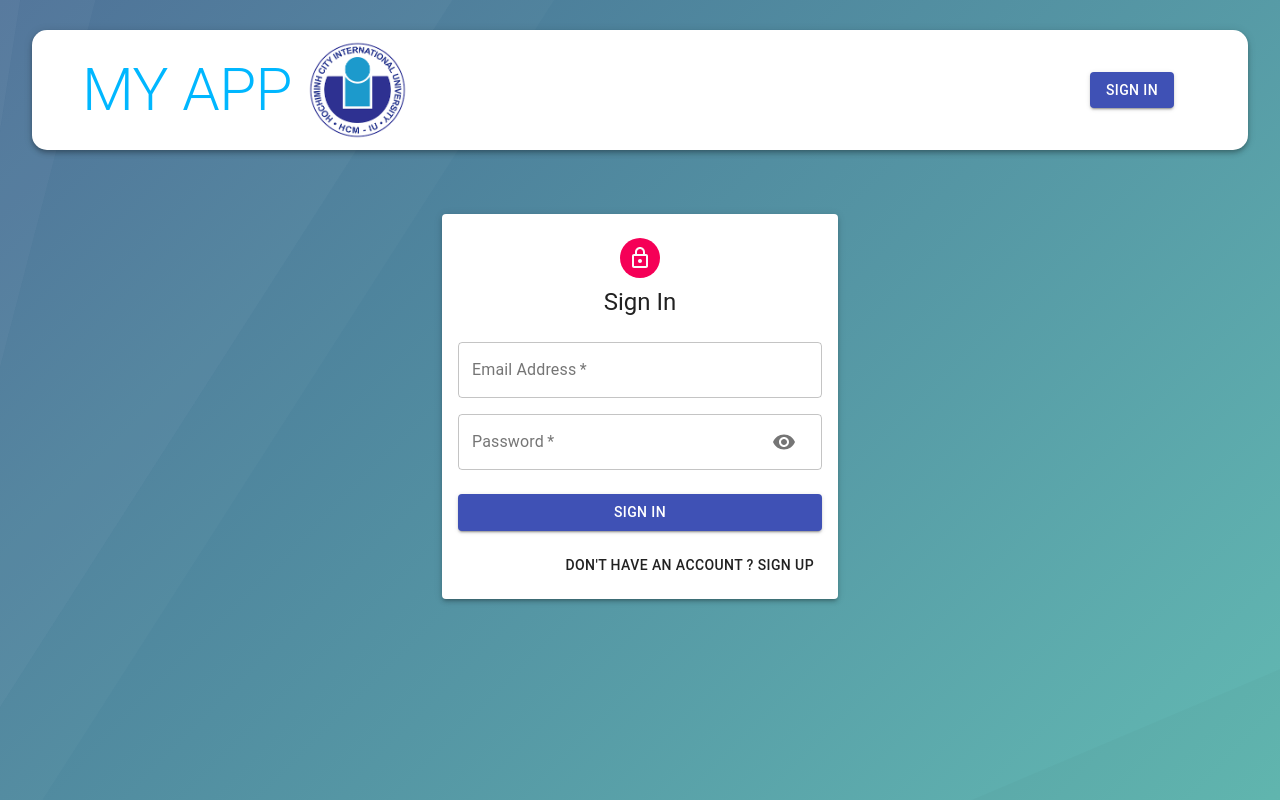
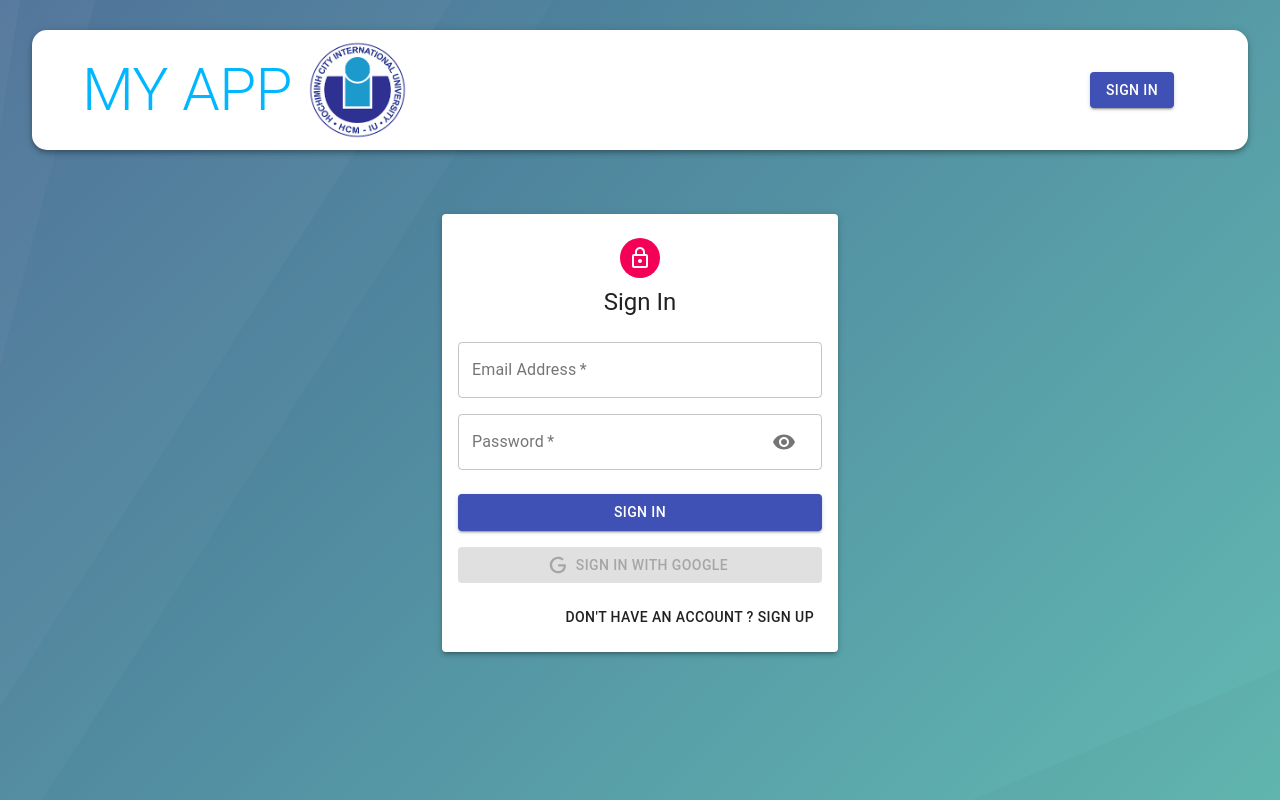
Before and after one commit to HTD2k1/ITPMDemo-Server, a React (Create React App) app in the folder client/: page /auth in a window 1280 px wide. Built offline with nearby package versions, Linux system fonts and the light colour scheme.

Commit message:
Add Google account login/logout

```diff
--- a/client/src/components/Auth/Auth.js
+++ b/client/src/components/Auth/Auth.js
@@ -6,19 +6,38 @@
   Grid,
   Typography,
   Container,
-  TextField,
 } from "@material-ui/core";
 import LockOutlinedIcon from "@material-ui/icons/LockOutlined";
 import useStyles from "./styles";
 import Input from "./Input";
+import { GoogleLogin } from "react-google-login";
+import Icon from './Icon';
+import { useDispatch } from 'react-redux';
+import { useHistory } from "react-router-dom";
 
 const Auth = () => {
   const classes = useStyles();
+  const dispatch = useDispatch();
+  const history = useHistory();
   const [showPassword, setShowPassword] = useState(false);
   const handleShowPassword = () => {
     setShowPassword((prevShowPassword) => !prevShowPassword);
   };
   const [isSignup, setIsSignup] = useState(false);
+  const googleSuccess = async (res) =>{
+    const result = res?.profileObj;
+    const token = res?.tokenId;
+    try {
+      dispatch({type: 'AUTH', data: {result,token}})
+      history.push('/');
+    } catch (error) {
+      console.log(error);
+    }
+  };
+  const googleFailure = (error) =>{
+    console.log(error);
+    console.log("Google Sign In Unsuccessful");
+  };
   const handleSubmit = () => {};
   const handleChange = () => {};
   const switchMode = () => {
@@ -81,6 +100,17 @@
           >
             {isSignup ? "Sign Up" : "Sign In"}
           </Button>
+          <GoogleLogin
+            clientId="739787854968-lg7l9j1ivtebqtjck1r4212qada3d8td.apps.googleusercontent.com"
+            render={(renderProps) => (
+              <Button className={classes.googleButton} color="primary" fullWidth onClick={renderProps.onClick} disabled={renderProps.disabled} startIcon={<Icon />} variant="contained">
+                Sign In With Google
+              </Button>
+            )}
+            onSuccess={googleSuccess}
+            onFailure={googleFailure}
+            cookiePolicy='single_host_origin'
+          />
           <Grid container justifyContent="flex-end">
             <Grid item>
               <Button onClick={switchMode}>
--- /dev/null
+++ b/client/src/components/Auth/Icon.js
@@ -0,0 +1,12 @@
+import React from 'react';
+
+const icon = () => (
+  <svg style={{ width: '20px', height: '20px' }} viewBox="0 0 24 24">
+    <path
+      fill="currentColor"
+      d="M21.35,11.1H12.18V13.83H18.69C18.36,17.64 15.19,19.27 12.19,19.27C8.36,19.27 5,16.25 5,12C5,7.9 8.2,4.73 12.2,4.73C15.29,4.73 17.1,6.7 17.1,6.7L19,4.72C19,4.72 16.56,2 12.1,2C6.42,2 2.03,6.8 2.03,12C2.03,17.05 6.16,22 12.25,22C17.6,22 21.5,18.33 21.5,12.91C21.5,11.76 21.35,11.1 21.35,11.1V11.1Z"
+    />
+  </svg>
+);
+
+export default icon;
--- a/client/src/components/Auth/Input.js
+++ b/client/src/components/Auth/Input.js
@@ -2,7 +2,6 @@
 import {
   TextField,
   Grid,
-  InputAdonment,
   IconButton,
   InputAdornment,
 } from "@material-ui/core";
@@ -30,15 +29,15 @@
         autoFocus={autoFocus}
         type={type}
         InputProps={
-          name === "password" && {
+          name === "password" ? {
             endAdornment: (
               <InputAdornment position="end">
                 <IconButton onClick={handleShowPassword}>
                   {type === "password" ? <Visibility /> : <VisibilityOff />}
                 </IconButton>
               </InputAdornment>
-            ),
-          }
+            )
+          }:null
         }
       />
     </Grid>
--- a/client/src/components/Navbar/Navbar.js
+++ b/client/src/components/Navbar/Navbar.js
@@ -1,13 +1,28 @@
-import React from "react";
+import React, {useState, useEffect} from "react";
+import { useDispatch } from "react-redux";
 import { AppBar, Avatar, Button, Toolbar, Typography } from "@material-ui/core";
-import { Link } from "react-router-dom";
+import { Link, useHistory, useLocation } from "react-router-dom";
 import useStyles from "./styles";
 
 import IUlogo from "../../images/IUlogo.png";
 
 const Navbar = () => {
   const classes = useStyles();
-  const user = null;
+  const history = useHistory();
+  const dispatch = useDispatch();
+  const location = useLocation();
+  const [user, setUser] = useState(JSON.parse(localStorage.getItem('profile')));
+  useEffect(() => {
+    const token = user?.token;
+    setUser(JSON.parse(localStorage.getItem('profile')));
+  }, [location])
+  const logout = () =>{
+    dispatch({type:"LOGOUT"});
+    setUser(null);
+    history.push('/');
+  }
+
+
   return (
     <AppBar className={classes.appBar} position="static" color="inherit">
       <div className={classes.brandContainer}>
@@ -39,6 +54,7 @@
               variant="contained"
               className={classes.logout}
               color="secondary"
+              onClick={logout}
             >
               Logout
             </Button>
--- a/client/src/constants/actionTypes.js
+++ b/client/src/constants/actionTypes.js
@@ -2,3 +2,5 @@
 export const UPDATE = "UPDATE";
 export const DELETE = "DELETE";
 export const FETCH_ALL = "FETCH_ALL";
+export const AUTH = "AUTH";
+export const LOGOUT = "LOGOUT";
--- /dev/null
+++ b/client/src/reducers/auth.js
@@ -0,0 +1,15 @@
+import { AUTH, LOGOUT } from "../constants/actionTypes.js";
+const authReducer = (state={authData:null}, action) => {
+  switch (action.type) {
+    case AUTH:
+      localStorage.setItem('profile',JSON.stringify({...action?.data}))
+      return {...state, authData:action?.data};
+    case LOGOUT:
+      localStorage.clear();
+      return {...state, autData: null};
+    default:
+      return state;
+  }
+};
+
+export default authReducer;
--- a/client/src/reducers/index.js
+++ b/client/src/reducers/index.js
@@ -1,6 +1,8 @@
 import { combineReducers } from "redux";
 import posts from './posts'
+import auth from './auth'
+
 
 export default combineReducers({
-  posts,
+  posts, auth
 })
```
